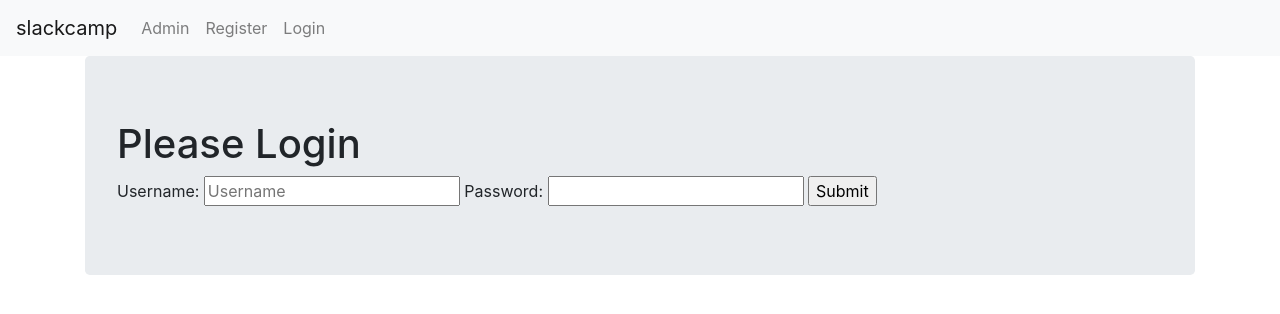
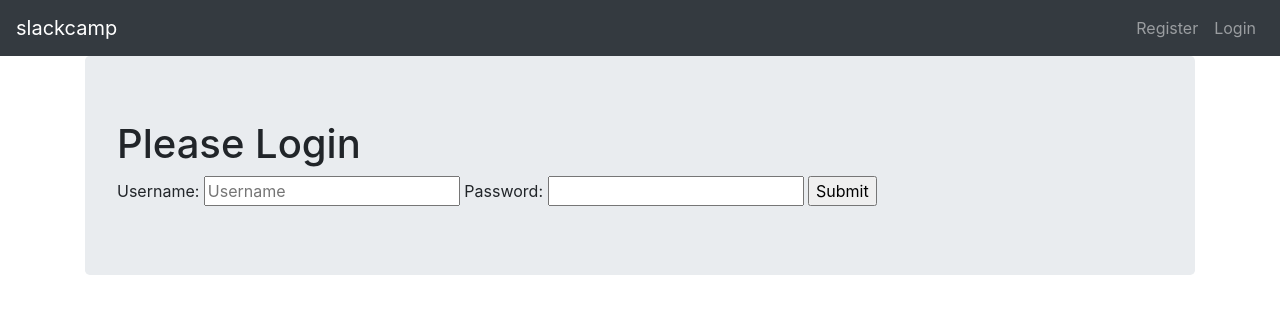
Before and after one commit to theamansingh/slackcamp, a Django app: page /login/ in a window 1280 px wide. Shown: the top 314 px of the page. Run offline with Django 3.2, Linux system fonts and the light colour scheme; some libraries are stand-ins or nearby versions.

Commit message:
27th dec

```diff
--- /dev/null
+++ b/slackcamp/static/css/style.css
@@ -0,0 +1,6 @@
+.body{
+  background-color: black;
+}
+.h1{
+  color: red;
+}
--- a/slackcamp/templates/app/base.html
+++ b/slackcamp/templates/app/base.html
@@ -1,4 +1,5 @@
 <!DOCTYPE html>
+{% load staticfiles %}
 <html lang="en" dir="ltr">
   <head>
     <meta charset="utf-8">
@@ -6,28 +7,29 @@
     <link rel="stylesheet" href="https://stackpath.bootstrapcdn.com/bootstrap/4.2.1/css/bootstrap.min.css" integrity="sha384-GJzZqFGwb1QTTN6wy59ffF1BuGJpLSa9DkKMp0DgiMDm4iYMj70gZWKYbI706tWS" crossorigin="anonymous">
     </head>
   <body>
-      <nav class="navbar navbar-expand-lg navbar-light bg-light">
+      <nav class="navbar navbar-expand-lg navbar-dark bg-dark">
         <a class="navbar-brand" href="{% url 'app:index' %}">slackcamp</a>
-        <button class="navbar-toggler" type="button" data-toggle="collapse" data-target="#navbarNavAltMarkup" aria-controls="navbarNavAltMarkup" aria-expanded="false" aria-label="Toggle navigation">
+        <button class="navbar-toggler" type="button" data-toggle="collapse" data-target="#collapsibleNavbar" aria-controls="navbarSupportedContent" aria-expanded="false" aria-label="Toggle navigation">
           <span class="navbar-toggler-icon"></span>
         </button>
-        <div class="collapse navbar-collapse" id="navbarNavAltMarkup">
-          <div class="navbar-nav ">
-            <a class="nav-item nav-link mr-auto" href="{% url 'admin:index' %}">Admin</a>
-            <a class="nav-item nav-link mr-auto" href="{% url 'app:register' %}">Register</a>
+        <div class="collapse navbar-collapse" id="collapsibleNavbar">
+          <div class="navbar-nav ml-auto">
+            <!-- <a class="nav-item nav-link" href="{% url 'admin:index' %}">Admin</a> -->
             {% if user.is_authenticated %}
-            <a class="nav-item nav-link mr-auto" href="{% url 'app:materials' %}">Materials</a>
+            <a class="nav-item nav-link" href="#"> Mr.<strong> {{ user.first_name }}</strong></a>
+            <a class="nav-item nav-link" href="{% url 'app:materials' %}">Materials</a>
             {% endif %}
             {% if user.is_authenticated %}
-            <a class="nav-item nav-link mr-auto" href="{% url 'app:logout' %}">Logout</a>
+            <a class="nav-item nav-link" href="{% url 'app:logout' %}">Logout</a>
             {% else %}
-            <a class="nav-item nav-link mr-auto" href="{% url 'app:login' %}">Login</a>
+            <a class="nav-item nav-link" href="{% url 'app:register' %}">Register</a>
+            <a class="nav-item nav-link" href="{% url 'app:login' %}">Login</a>
             {% endif %}
           </div>
         </div>
       </nav>
 
-      <div class="container">
+      <div class="container" >
         <div class="jumbotron">
           {% block body_block %}
           {% endblock %}
--- a/slackcamp/templates/app/index.html
+++ b/slackcamp/templates/app/index.html
@@ -1,6 +1,5 @@
 {% extends "app/base.html" %}
 {% block body_block %}
-
 <div class="Jumbotron">
   <h1>Homepage.</h1>
 </div>
--- a/slackcamp/templates/app/login.html
+++ b/slackcamp/templates/app/login.html
@@ -5,7 +5,7 @@
 
 
   {% for message in messages %}
-  <p>{{message}}</p>
+  <p class=text-danger>{{message}}</p>
   {% endfor %}
 
   <form action="{% url 'app:login' %}" method="post">
```
Also changed, not shown: slackcamp/db.sqlite3, slackcamp/static/images/pp.jpg (added).
